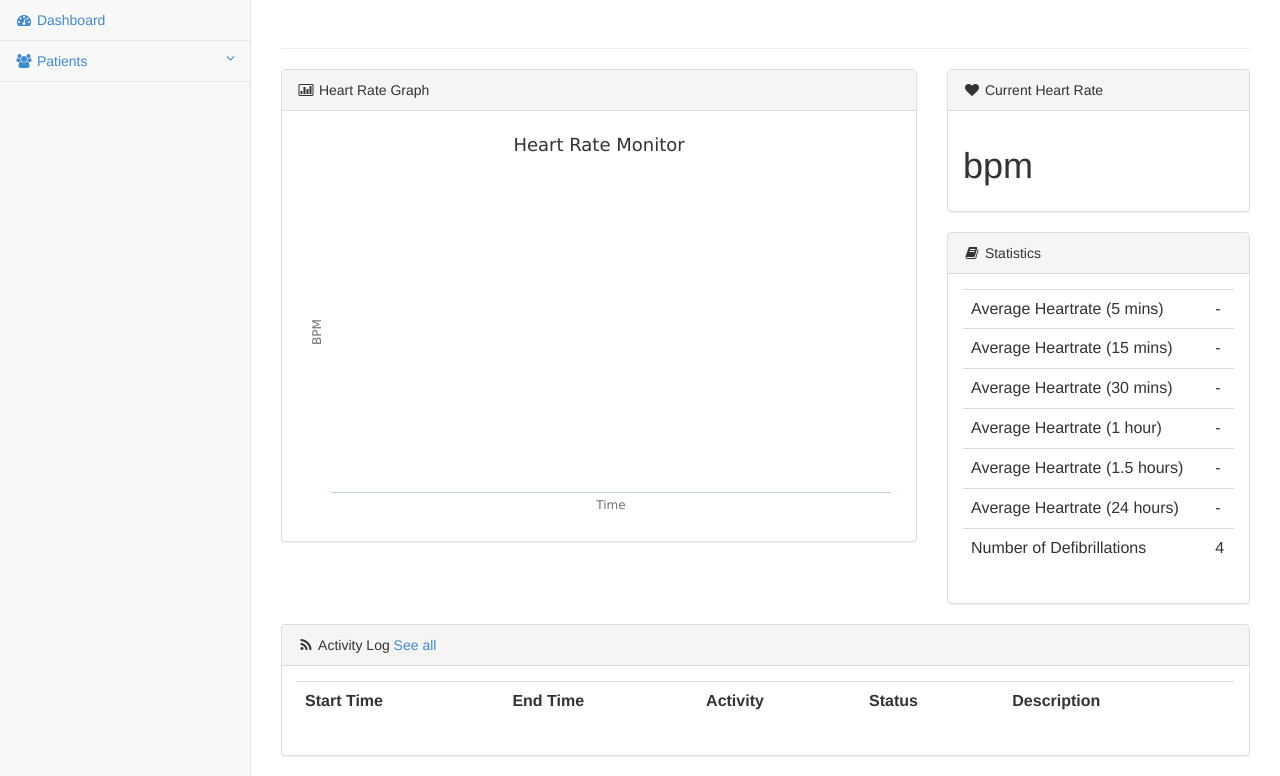
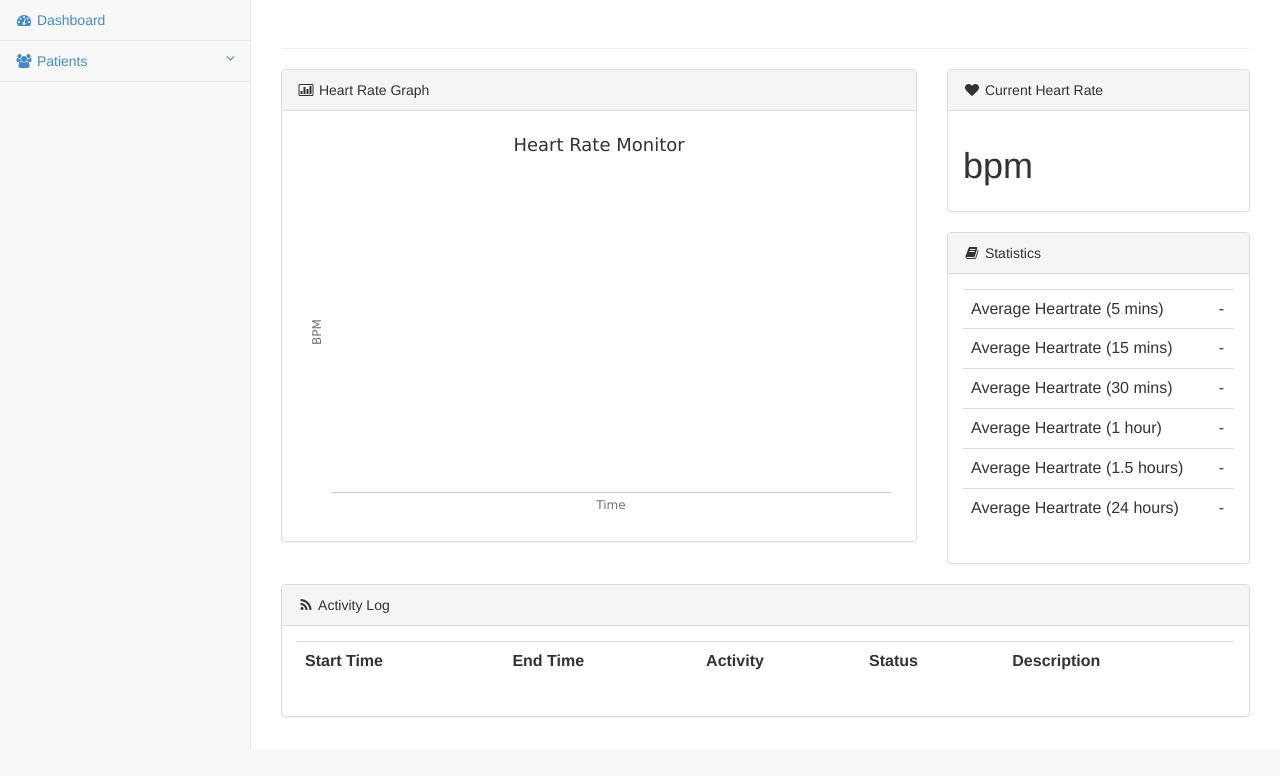
Before and after one commit to khanh2907/elec5614, a PHP site: page /patient.php?id=1 in a window 1280 px wide. Shown: the part 51-827 px from the top of the page. After the commit the page ends 800 px from the top, so only its background shows below. Run offline with PHP 8.4, Linux system fonts and the light colour scheme; the visitor is signed in with stand-in values (Sample User, id 1); data that the repository does not hold is empty.

Commit message:
Remove unused ui stuff

```diff
--- a/patient.php
+++ b/patient.php
@@ -351,10 +351,6 @@
                                         ?>
                                     </td>
                                 </tr>
-                                <tr>
-                                    <td>Number of Defibrillations</td>
-                                    <td id="stats-def"> 4 </td>
-                                </tr>
                             </table>
                         </div>
                         <!-- /.panel-body -->
@@ -370,7 +366,6 @@
                     <div class="panel panel-default">
                         <div class="panel-heading">
                             <i class="fa fa-rss fa-fw"></i> Activity Log
-                            <a href="/activities.php?patient_id= <?php echo $patient_id; ?> ">See all</a>
                         </div>
                         <!-- /.panel-heading -->
                         <div class="panel-body">
```
